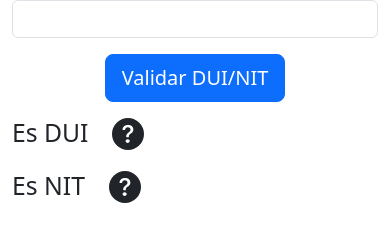
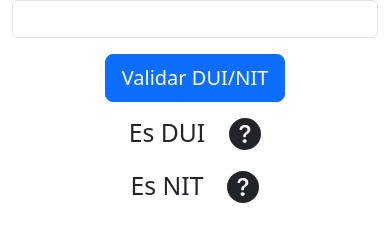
Before and after one commit to ezrillex/ezrillex, a plain HTML site: page index.html in a window 390 px wide. Shown: the part 161-402 px from the top of the page. Drawn offline with nearby package versions, Linux system fonts and the light colour scheme.

Commit message:
fix/ centered on mobile feat/ add ADS

```diff
--- a/index.html
+++ b/index.html
@@ -25,7 +25,7 @@
                 <button type="button" onclick="validar()" class="btn btn-primary btn-lg">Validar DUI/NIT</button>
             </div>
         </div>
-        <div class="row mt-3 row-cols-auto justify-content-md-center">
+        <div class="row mt-3 row-cols-auto justify-content-center">
             <h2>Es DUI</h2>
             <svg id="dui_yes" display="none" xmlns="http://www.w3.org/2000/svg" width="32" height="32" fill="green" class="bi bi-check-circle-fill" viewBox="0 0 16 16">
                 <path d="M16 8A8 8 0 1 1 0 8a8 8 0 0 1 16 0m-3.97-3.03a.75.75 0 0 0-1.08.022L7.477 9.417 5.384 7.323a.75.75 0 0 0-1.06 1.06L6.97 11.03a.75.75 0 0 0 1.079-.02l3.992-4.99a.75.75 0 0 0-.01-1.05z"/>
@@ -37,7 +37,7 @@
                 <path d="M16 8A8 8 0 1 1 0 8a8 8 0 0 1 16 0M5.496 6.033h.825c.138 0 .248-.113.266-.25.09-.656.54-1.134 1.342-1.134.686 0 1.314.343 1.314 1.168 0 .635-.374.927-.965 1.371-.673.489-1.206 1.06-1.168 1.987l.003.217a.25.25 0 0 0 .25.246h.811a.25.25 0 0 0 .25-.25v-.105c0-.718.273-.927 1.01-1.486.609-.463 1.244-.977 1.244-2.056 0-1.511-1.276-2.241-2.673-2.241-1.267 0-2.655.59-2.75 2.286a.237.237 0 0 0 .241.247m2.325 6.443c.61 0 1.029-.394 1.029-.927 0-.552-.42-.94-1.029-.94-.584 0-1.009.388-1.009.94 0 .533.425.927 1.01.927z"/>
             </svg>
         </div>
-        <div class="row mt-3 row-cols-auto justify-content-md-center">
+        <div class="row mt-3 row-cols-auto justify-content-center">
             <h2>Es NIT</h2>
             <svg id="nit_yes" display="none" xmlns="http://www.w3.org/2000/svg" width="32" height="32" fill="green" class="bi bi-check-circle-fill" viewBox="0 0 16 16">
                 <path d="M16 8A8 8 0 1 1 0 8a8 8 0 0 1 16 0m-3.97-3.03a.75.75 0 0 0-1.08.022L7.477 9.417 5.384 7.323a.75.75 0 0 0-1.06 1.06L6.97 11.03a.75.75 0 0 0 1.079-.02l3.992-4.99a.75.75 0 0 0-.01-1.05z"/>
@@ -189,5 +189,7 @@
         return date && Number(date.getMonth()) + 1 === Number(month);
     }
 </script>
+<script async src="https://pagead2.googlesyndication.com/pagead/js/adsbygoogle.js?client=ca-pub-8515018968787581"
+        crossorigin="anonymous"></script>
 </body>
 </html>
```
